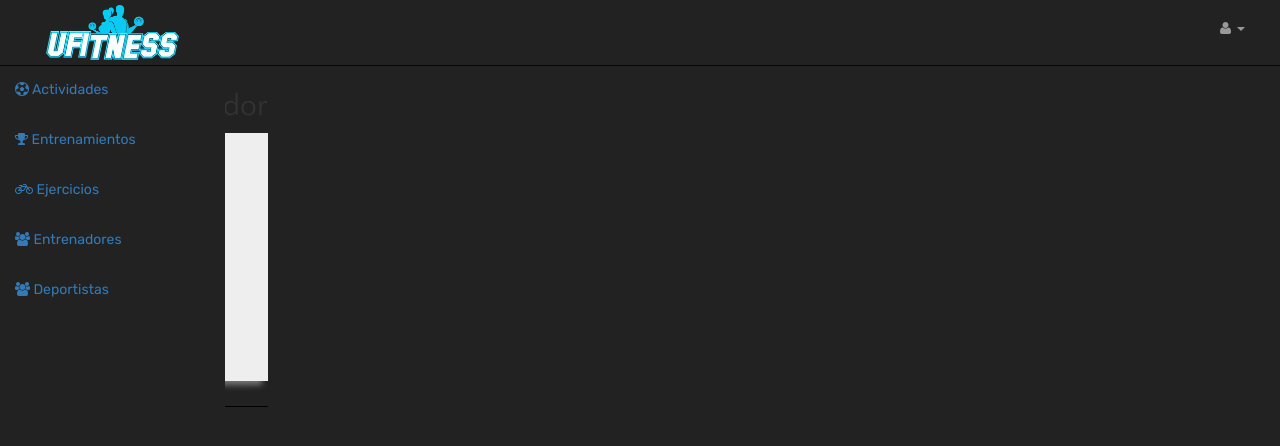
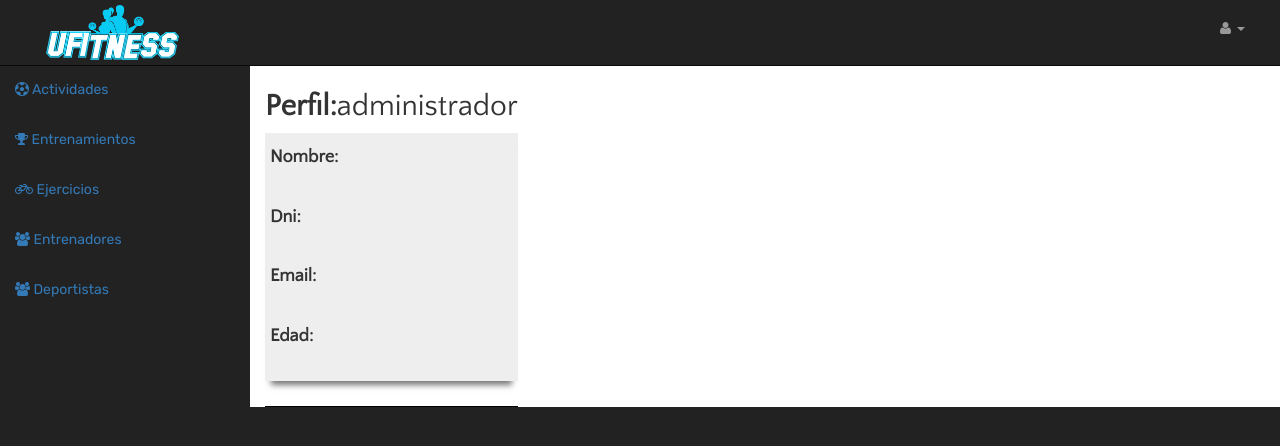
Before and after one commit to DiegoSelles/Ufitness, a PHP site: page /perfil.php in a window 1280 px wide. Shown: the top 446 px of the page. Run offline with PHP 8.4, Linux system fonts and the light colour scheme; a user stored in the database is signed in; data comes from the database, SQL or seed files in the repository.

Commit message:
cambio style.css id = #datos_user

```diff
--- a/Ufitness/view/css/style.css
+++ b/Ufitness/view/css/style.css
@@ -220,6 +220,11 @@
   color: black;
 }
 
+#datos_user{
+	top:65px;
+	background-color: white;
+	margin-left:250px;
+}
 #contenido{
   top:65px;
   background-color: white;
```
